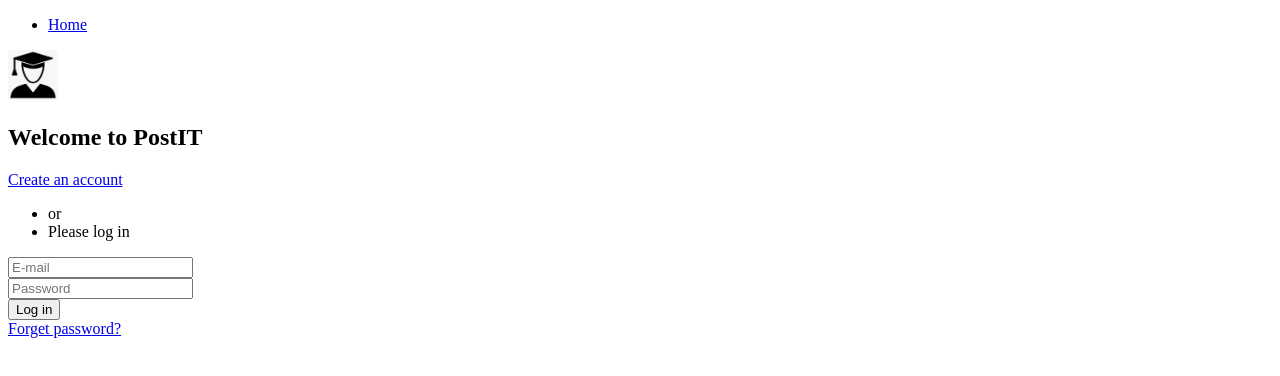
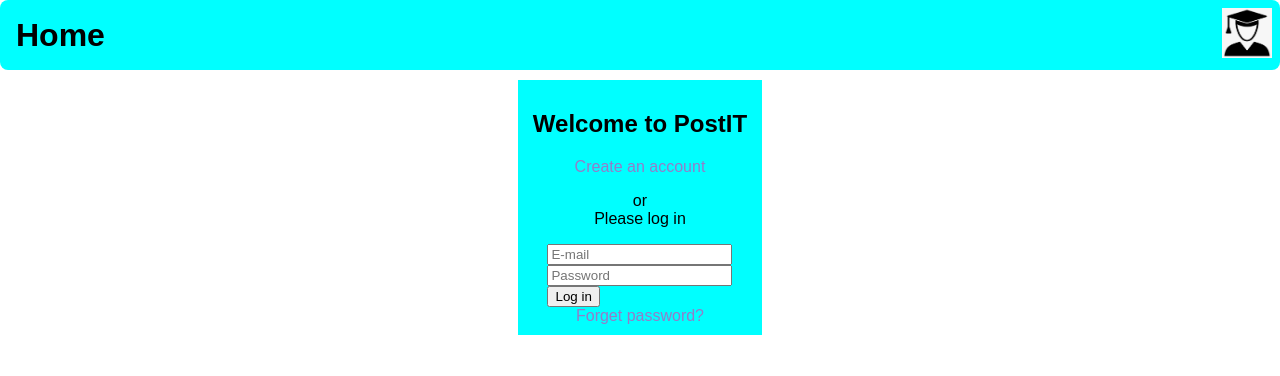
Before and after one commit to Kuulike/WAD2022-HWTeamAY, a plain HTML site: page login.html in a window 1280 px wide. Drawn offline with Linux system fonts and the light colour scheme.

Commit message:
Baseline set. Needs some ironing...

```diff
--- a/login.html
+++ b/login.html
@@ -9,11 +9,10 @@
 </head>
 
 <body>
-    <header>
+    <header class="header">
         <ul class="navbar">
-            <li><a href="index.html">Home</a></li>
+            <li><a href="index.html"><strong>Home</strong></a></li>
         </ul>
-
         <a class="logo" href="#"><img src="res/images/me.png" width="50" height="50" alt="Page logo"></a>
     </header>
 
@@ -25,10 +24,10 @@
         </div>
 
         <div>
-            <ul>
-                <li>or</li>
-                <li>Please log in</li>
-            </ul>
+            <p>
+                or <br>
+                Please log in
+            </p>
         </div>
 
         <form class="loginform" id="loginform">
--- a/res/css/loginStyle.css
+++ b/res/css/loginStyle.css
@@ -0,0 +1,69 @@
+*{
+    font-family: sans-serif;
+    box-sizing: border-box;
+}
+
+/* General settings */
+body{
+    display: flex;
+    flex-direction: column;
+    align-items: center;
+
+    margin: 0;
+}
+
+ul{
+    margin: 0;
+    padding: 0;
+    list-style: none;
+}
+
+a {
+    color: #927dc9;
+    text-decoration: none;
+    text-align: center;
+}
+
+/* Navigation bar settings */
+.header{
+    position: sticky;
+    top: 0;
+    width: 100%;
+
+    display: flex;
+    flex-direction: row;
+    justify-content: space-between;
+
+    padding-top: .5em;
+    padding-bottom: .5em;
+    background-color: aqua;
+    border-radius: .5em;
+}
+.navbar{
+    display: flex;
+    flex-direction: row;
+    align-items: center;
+}
+.logo {
+    margin-right: .5em;
+}
+.navbar a{
+    color: black;
+    margin-left: .5em;
+    font-size: xx-large;
+}
+
+/* Login content settings */
+.logincontent{
+    display: flex;
+    flex-direction: column;
+    align-items: center;
+
+    padding: 10px 15px;
+    margin: 10px;
+    background-color: aqua;
+}
+
+.logincontent p{
+    text-align: center;
+}
```
